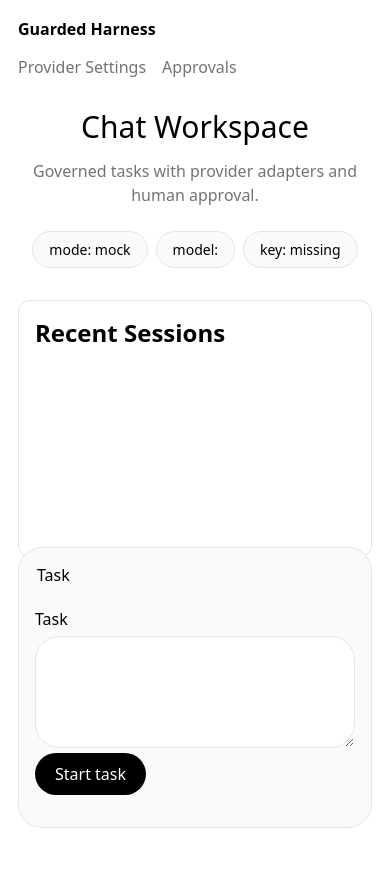
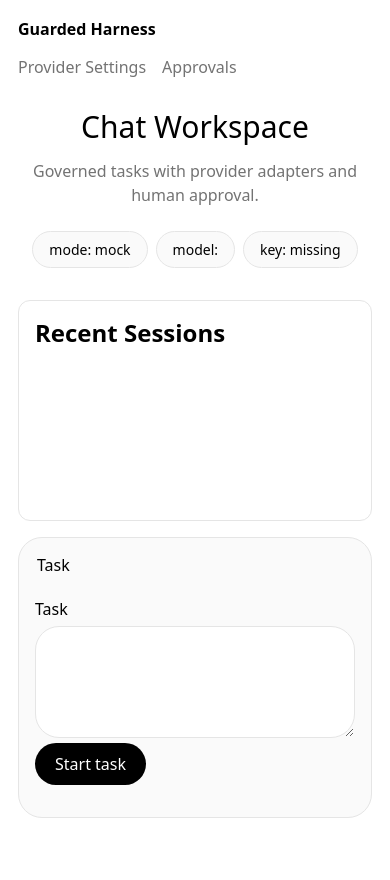
Before and after one commit to ZClucky-123/Harness, a FastAPI app: page / in a window 390 px wide. After the commit the page ends 818 px from the top, so only its background shows below. Run offline with FastAPI, Linux system fonts and the light colour scheme.

Commit message:
fix: reserve chat scroll space

```diff
--- a/src/guarded_harness/web/static/styles.css
+++ b/src/guarded_harness/web/static/styles.css
@@ -6,7 +6,7 @@
 
 body { margin: 0; background: #fff; }
 .shell { max-width: 760px; margin: 0 auto; padding: 24px; }
-.chat-app { min-height: 100vh; display: grid; grid-template-rows: auto auto minmax(220px, 1fr) auto; gap: 16px; }
+.chat-app { box-sizing: border-box; height: 100vh; display: grid; grid-template-rows: auto auto minmax(0, 1fr) auto; gap: 16px; }
 .shell.wide { max-width: 1040px; }
 .site-header { position: sticky; top: 0; z-index: 10; display: flex; align-items: center; justify-content: space-between; gap: 16px; min-height: 56px; background: rgba(255,255,255,0.96); backdrop-filter: blur(12px); }
 .brand { color: #000; font-weight: 600; text-decoration: none; }
@@ -22,8 +22,9 @@ p { color: #737373; line-height: 1.5; }
 .pill, .mode-option { border: 1px solid #e5e5e5; border-radius: 9999px; padding: 8px 16px; background: #fafafa; color: #000; font-size: 14px; }
 .chat-panel, .panel, .queue-card, .terminal-card { border: 1px solid #e5e5e5; border-radius: 12px; background: #fff; }
 .chat-panel { padding: 16px; }
-.chat-scroll { overflow-y: auto; min-height: 0; max-height: calc(100vh - 300px); scroll-behavior: smooth; }
+.chat-scroll { overflow-y: auto; min-height: 0; scroll-behavior: smooth; scroll-padding-bottom: 160px; }
 .conversation-list { display: grid; gap: 24px; }
+.conversation-list::after { content: ""; display: block; height: 24px; }
 .conversation-item { display: grid; gap: 10px; }
 .message { width: fit-content; max-width: min(100%, 620px); padding: 12px 16px; border-radius: 16px; }
 .message p { margin: 8px 0 0; }
@@ -59,6 +60,8 @@ dd { margin: 0; }
 .event-title, .status-badge { font-weight: 500; }
 @media (max-width: 760px) {
   .shell { padding: 18px; }
+  .chat-app { min-height: 100vh; height: auto; }
+  .chat-scroll { max-height: 52vh; }
   .site-header { align-items: flex-start; flex-direction: column; }
   .queue-grid { grid-template-columns: 1fr; }
   h1 { font-size: 30px; }
```
Also changed, not shown: tests/integration/test_web.py (+11 -0 lines).
